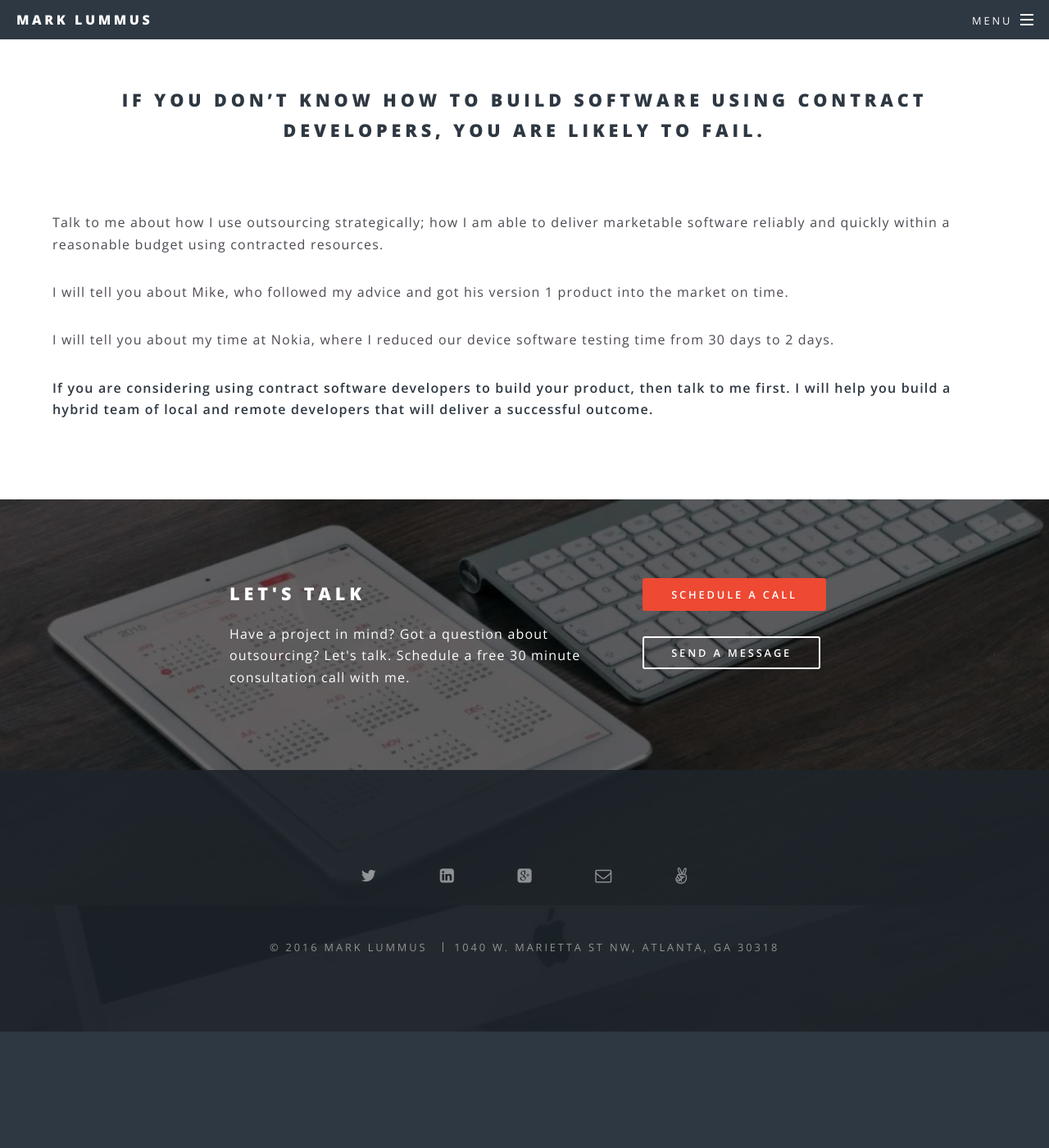
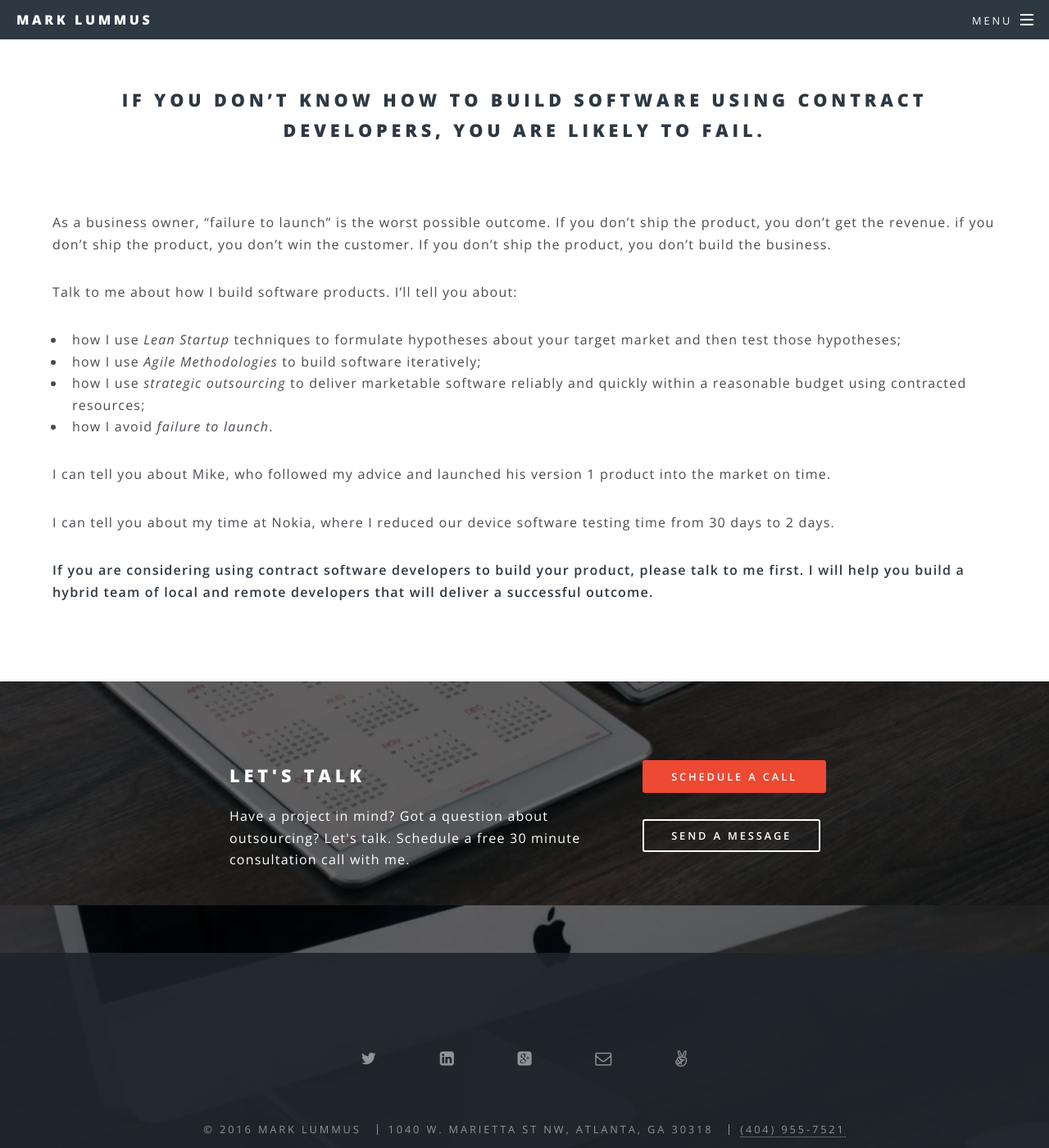
Before and after one commit to jabbermarky/jabbermarky.github.io, a Jekyll site: the page built from _pages/outsourcing-pitfalls.md, in a window 1280 px wide and 1400 px high, scrolled down 696 px. Shown: the whole window at 82% size. Built offline with Jekyll 4.4.1, drawn with Linux system fonts in a browser that asks for light colours; before the commit the page ends 1954 px from its top, so only the background shows below that; some of the changed text lies outside the part shown.

Commit message:
cleaned up contact page. added Google Voice #. switched over to using actuityscheduling instead of calendly.

```diff
--- a/_includes/footer.html
+++ b/_includes/footer.html
@@ -24,5 +24,6 @@
     <!--li>Design: <a href="http://html5up.net" target="_blank">HTML5 UP</a></li-->
     <!--li>Built with: <a href="http://jekyllrb.com" target="_blank">Jekyll</a></li-->
     <li>1040 W. Marietta ST NW, Atlanta, GA 30318</li>
+    <li><a href="tel:+14049557521">(404) 955-7521</a></li>
   </ul>
 </footer>
--- a/_includes/head.html
+++ b/_includes/head.html
@@ -1,6 +1,7 @@
 <head>
   <meta charset="utf-8" />
   <meta name="viewport" content="width=device-width, initial-scale=1" />
+  <meta name="format-detection" content="telephone=no">
   <title>{% if page.title %}{{ page.title | escape }}{% else %}{{ site.title | escape }}{% endif %}</title>
   <meta name="description" content="{% if page.excerpt %}{{ page.excerpt | strip_html | strip_newlines | truncate: 160 }}{% else %}{{ site.description }}{% endif %}">
   <!--[if lte IE 8]><script src="{{ "/js/ie/html5shiv.js" | prepend: site.baseurl }}"></script><![endif]-->
--- a/_pages/outsourcing-pitfalls.md
+++ b/_pages/outsourcing-pitfalls.md
@@ -1,8 +1,8 @@
 ---
 layout: page
-title: The Pitfalls of Outsourcing
-permalink: /outsourcing-pitfalls/
-menu: Outsourcing Pitfalls
+title: Contract Software Development Services
+permalink: /software-development/
+menu: Contract Development
 ---
 
 {:.align-center}
@@ -23,10 +23,17 @@ These stories are common. I talk to entrepreneurs and small business owners ever
 
 <br />
 
-Talk to me about how I use outsourcing strategically; how I am able to deliver marketable software reliably and quickly within a reasonable budget using contracted resources.
+As a business owner, "failure to launch" is the worst possible outcome. If you don't ship the product, you don't get the revenue. if you don't ship the product, you don't win the customer. If you don't ship the product, you don't build the business.
 
-I will tell you about Mike, who followed my advice and got his version 1 product into the market on time.
+Talk to me about how I build software products. I'll tell you about:
 
-I will tell you about my time at Nokia, where I reduced our device software testing time from 30 days to 2 days.
+ * how I use *Lean Startup* techniques to formulate hypotheses about your target market and then test those hypotheses;
+ * how I use *Agile Methodologies* to build software iteratively;
+ * how I use *strategic outsourcing* to deliver marketable software reliably and quickly within a reasonable budget using contracted resources;
+ * how I avoid *failure to launch*.
 
-**If you are considering using contract software developers to build your product, then talk to me first. I will help  you build a hybrid team of local and remote developers that will deliver a successful outcome.**
+I can tell you about Mike, who followed my advice and launched his version 1 product into the market on time.
+
+I can tell you about my time at Nokia, where I reduced our device software testing time from 30 days to 2 days.
+
+**If you are considering using contract software developers to build your product, please talk to me first. I will help  you build a hybrid team of local and remote developers that will deliver a successful outcome.**
```
Also changed, not shown: _pages/contact.md (+34 -26 lines), _pages/outsourcing.md (+2 -1 lines), _pages/schedule.html (deleted, +0 -19 lines), _pages/schedule.md (added, +11 -0 lines).
